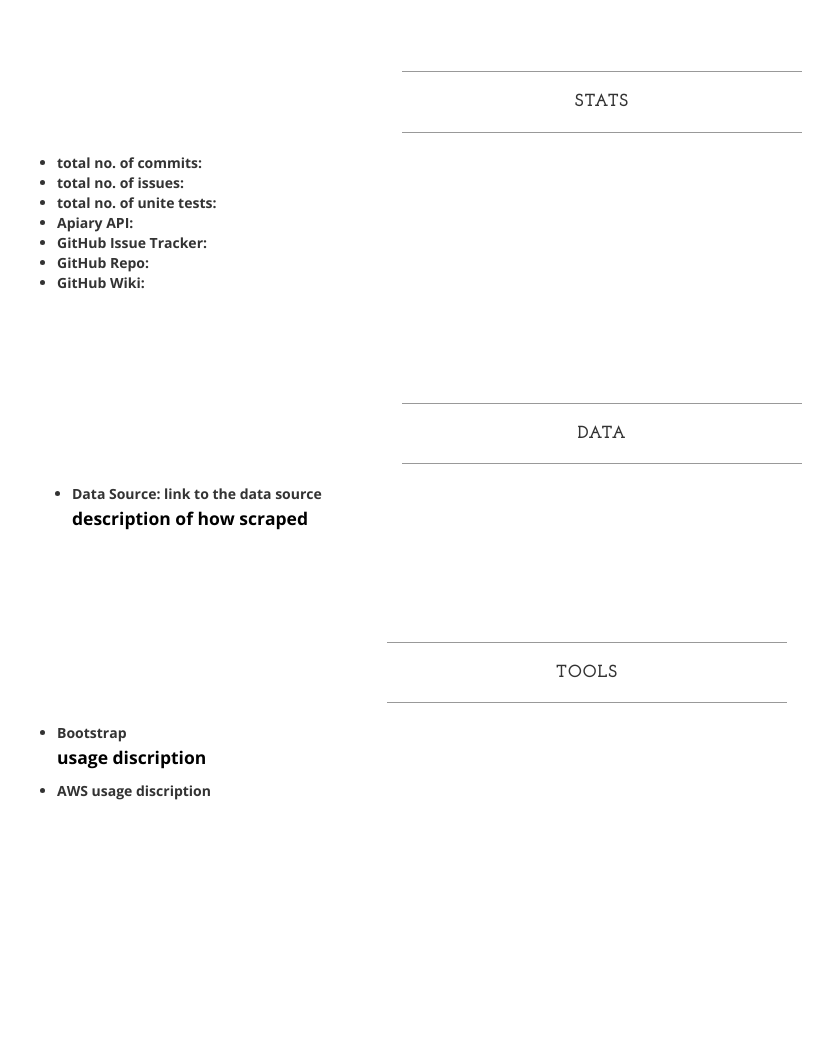
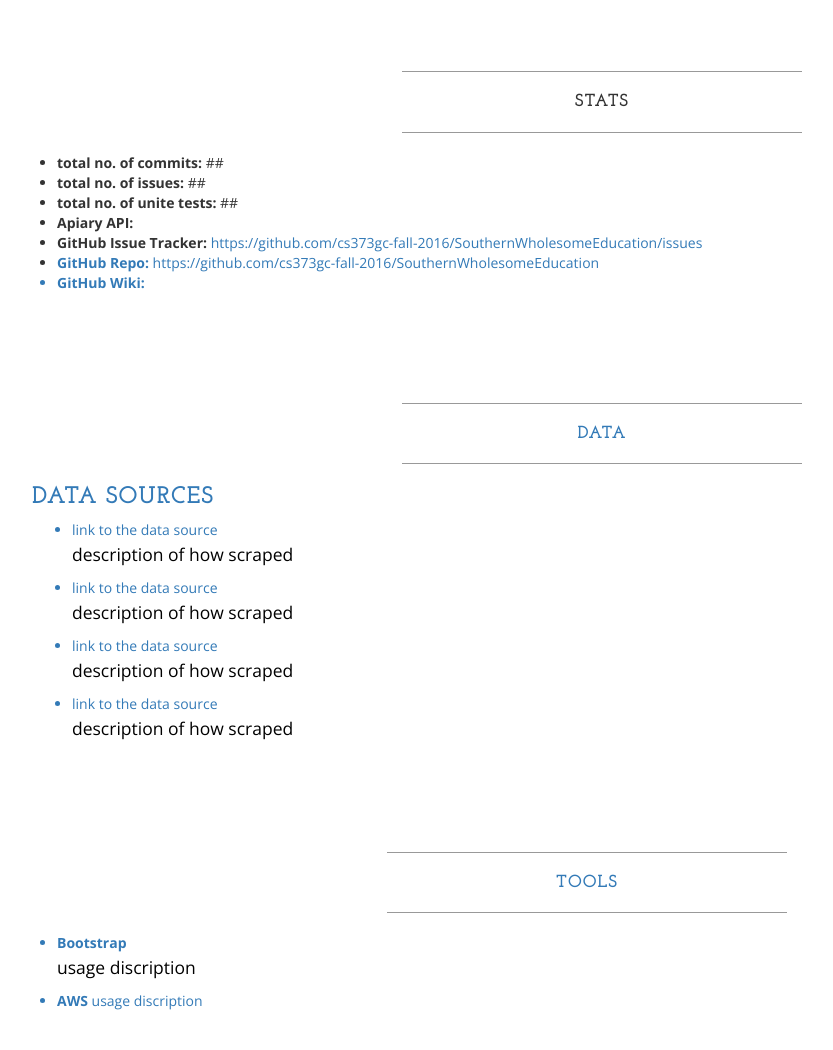
Before and after one commit to cs373gc-fall-2016/SouthernWholesomeEducation, a Flask app: page /about.html/ in a window 1280 px wide. Shown: the part 1380-2430 px from the top of the page, without its empty margins (53-886 px from the left). Before the commit the page ends 2180 px from the top, so only its background shows below. Run offline with Flask 2, Linux system fonts and the light colour scheme; grey boxes labelled with a size stand in for pictures from a placeholder-image service; some libraries are stand-ins or nearby versions.

Commit message:
added some about page info

```diff
--- a/project/templates/about.html
+++ b/project/templates/about.html
@@ -92,13 +92,15 @@
                     </h2>
                   <hr>
                     <ul>
-                      <li><strong>total no. of commits: <strong> </li>
-                      <li><strong>total no. of issues: <strong></li>
-                      <li><strong>total no. of unite tests: <strong></li>
-                      <li><strong>Apiary API: <strong></li>
-                      <li><strong>GitHub Issue Tracker: <strong></li>
-                      <li><strong>GitHub Repo: <strong></li>
-                      <li><strong>GitHub Wiki: <strong></li>
+                      <li><strong>total no. of commits: </strong>##</li>
+                      <li><strong>total no. of issues: </strong>##</li>
+                      <li><strong>total no. of unite tests: </strong>##</li>
+                      <li><strong>Apiary API: </strong></li>
+                      <li><strong>GitHub Issue Tracker: </strong>
+                        <a href="https://github.com/cs373gc-fall-2016/SouthernWholesomeEducation/issues">https://github.com/cs373gc-fall-2016/SouthernWholesomeEducation/issues</li>
+                      <li><strong>GitHub Repo: </strong>
+                        <a href="https://github.com/cs373gc-fall-2016/SouthernWholesomeEducation">https://github.com/cs373gc-fall-2016/SouthernWholesomeEducation</li>
+                      <li><strong>GitHub Wiki: </strong></li>
                     </ul>
             </div>
                 <div class="clearfix"></div>
@@ -112,8 +114,12 @@
                       <strong>Data</strong>
                     </h2>
                   <hr>
+                    <h3>Data Sources</h3>
                     <ul>
-                      <li><strong>Data Source: <strong> link to the data source <p> description of how scraped</li>
+                      <li>link to the data source <p> description of how scraped</li>
+                      <li>link to the data source <p> description of how scraped</li>
+                      <li>link to the data source <p> description of how scraped</li>
+                      <li>link to the data source <p> description of how scraped</li>
                     </ul>
             </div>
                 <div class="clearfix"></div>
@@ -128,8 +134,8 @@
                     </h2>
                   <hr>
                     <ul>
-                      <li><strong>Bootstrap <strong> <p>usage discription</li>
-                      <li><strong>AWS <strong>usage discription</li>
+                      <li><strong>Bootstrap </strong> <p>usage discription</li>
+                      <li><strong>AWS </strong>usage discription</li>
                     </ul>
             </div>
                 <div class="clearfix"></div>
@@ -137,9 +143,6 @@
         </div>
 
     </div>
-
-
-
     <!-- end template -->
 
 {% endblock %}
```
